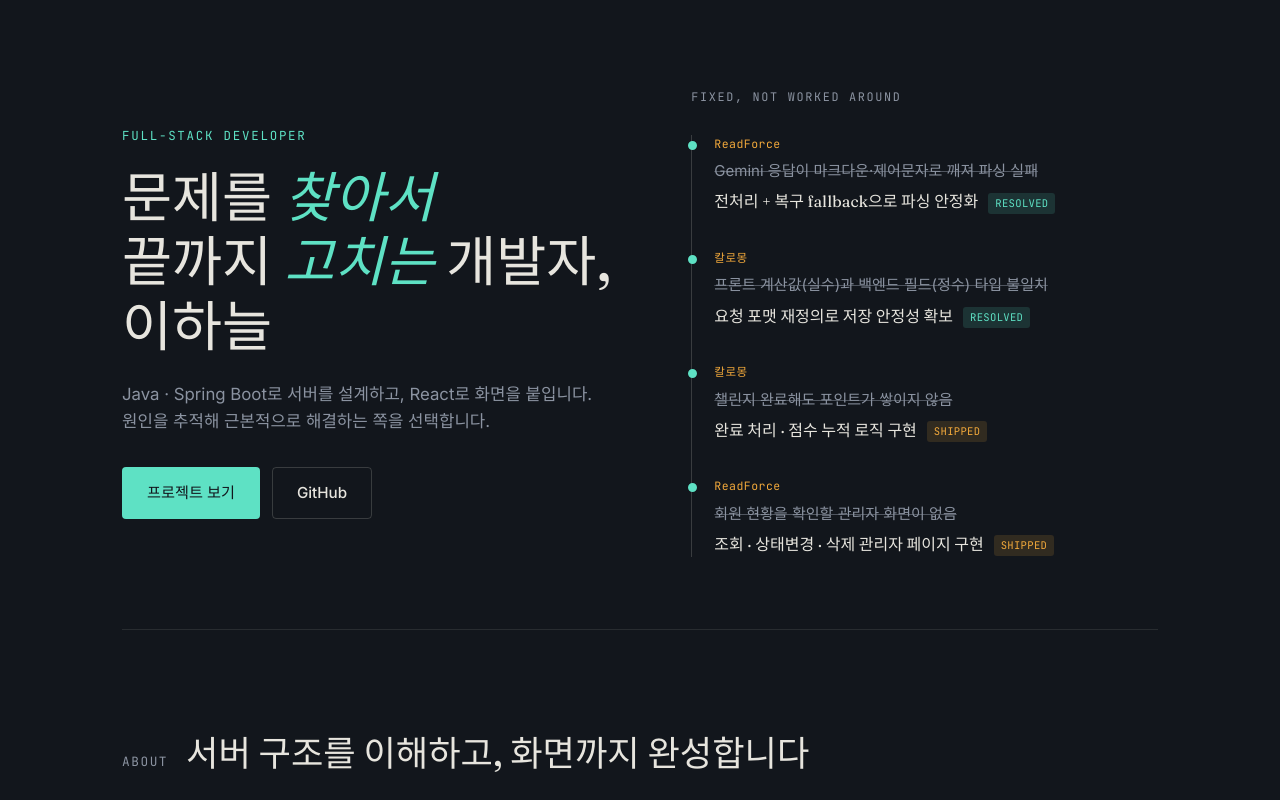
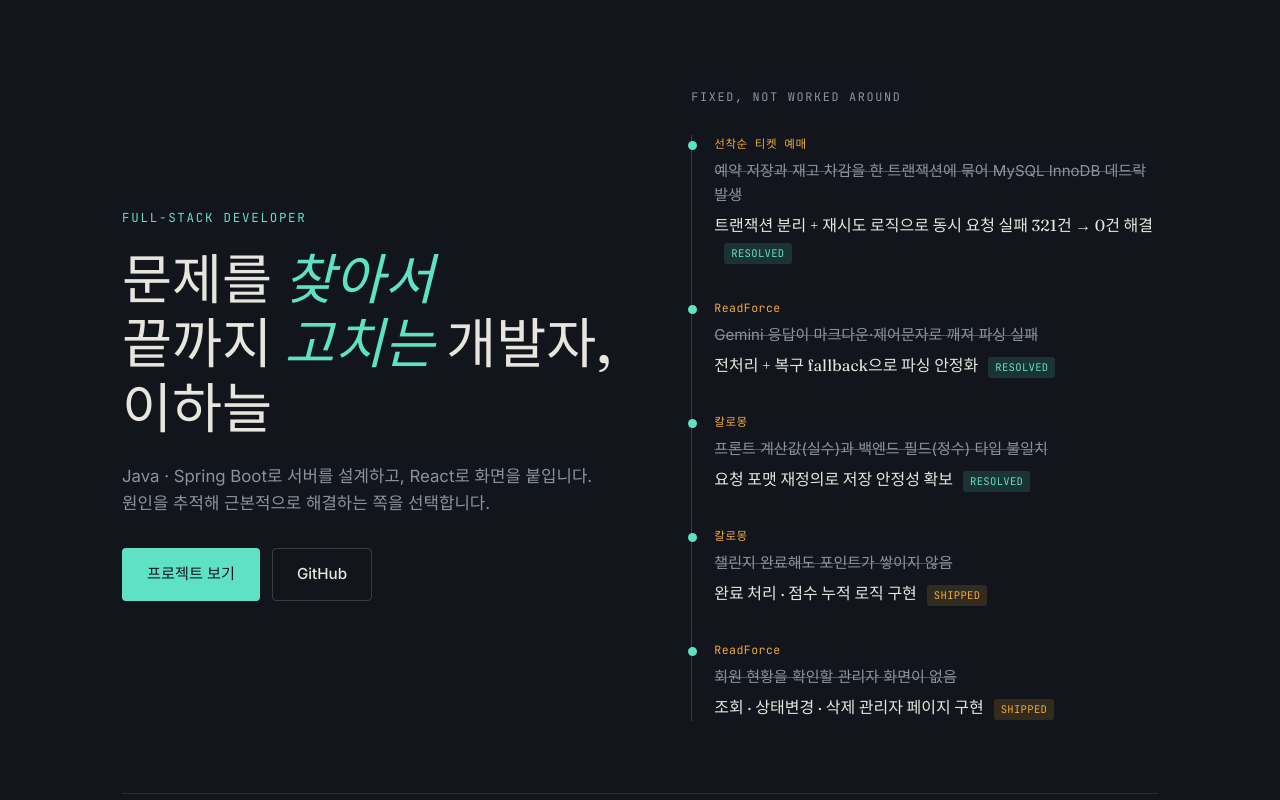
Before and after one commit to LeeHaNeal/my-portfolio, a React (Create React App) app: page / in a window 1280 px wide. Shown: the top 800 px of the page. Built offline with nearby package versions, Linux system fonts and the light colour scheme.

Commit message:
FIX 타임라인에 선착순 티켓 예매 시스템 항목 추가

```diff
--- a/src/components/Header.js
+++ b/src/components/Header.js
@@ -1,6 +1,12 @@
 import React, { useEffect, useRef, useState } from "react";
 
 const FIX_LOG = [
+  {
+    project: "선착순 티켓 예매",
+    before: "예약 저장과 재고 차감을 한 트랜잭션에 묶어 MySQL InnoDB 데드락 발생",
+    after: "트랜잭션 분리 + 재시도 로직으로 동시 요청 실패 321건 → 0건 해결",
+    tag: "RESOLVED",
+  },
   {
     project: "ReadForce",
     before: "Gemini 응답이 마크다운·제어문자로 깨져 파싱 실패",
```
